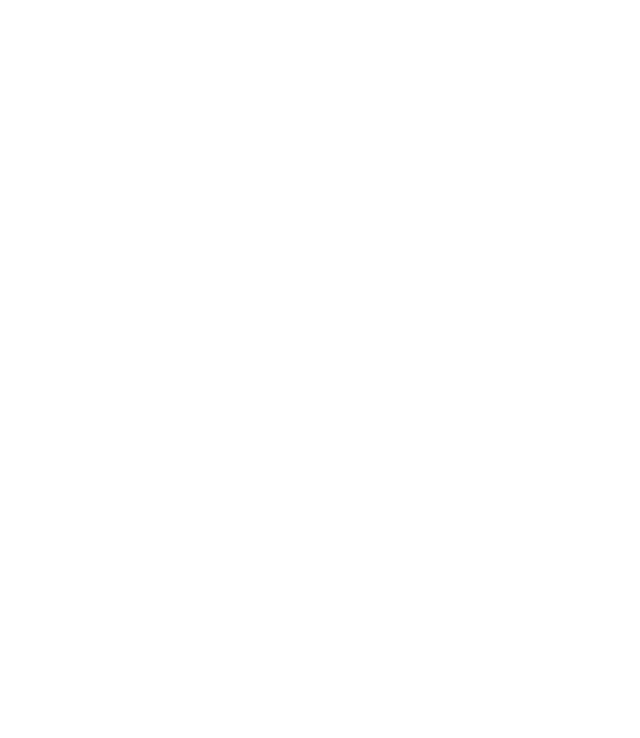
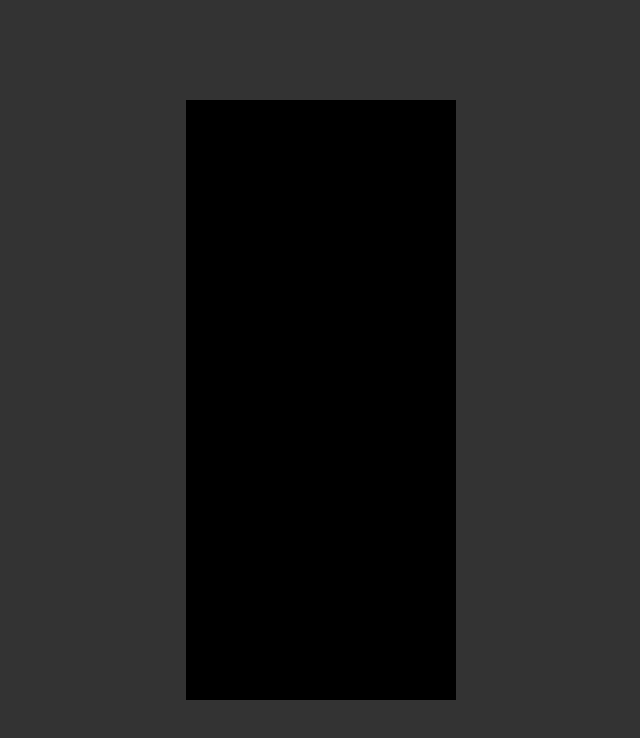
Before and after one commit to devonulrich/Quatris, a website built with webpack: page src/index.html in a window 1280 px wide. Shown: the whole page, without its empty margins (319-959 px from the left). Built offline with nearby package versions, Linux system fonts and the light colour scheme.

Commit message:
Began work on singleplayer game logic
game.js will control the game logic and house the grid of squares
for the player's own tetris board

```diff
--- a/package.json
+++ b/package.json
@@ -5,7 +5,8 @@
   "private": true,
   "scripts": {
     "test": "echo \"Error: no test specified\" && exit 1",
-    "build": "webpack"
+    "build": "webpack",
+    "start": "webpack-dev-server --open"
   },
   "keywords": [],
   "author": "",
@@ -13,6 +14,7 @@
   "devDependencies": {
     "html-webpack-plugin": "^3.2.0",
     "webpack": "^4.36.1",
-    "webpack-cli": "^3.3.6"
+    "webpack-cli": "^3.3.6",
+    "webpack-dev-server": "^3.7.2"
   }
 }
--- /dev/null
+++ b/src/game.js
@@ -0,0 +1,14 @@
+//this code is in charge of the game logic and board for the player
+
+let table;
+
+export function initTable() {
+    table = new Array(9);
+    for(let x = 0; x < 9; x++) {
+        table[x] = new Array(20).fill(0);
+    }
+}
+
+export function getTable() {
+    return table;
+}
--- a/src/index.html
+++ b/src/index.html
@@ -2,8 +2,24 @@
 <html>
     <head>
         <title>Quatris</title>
+        <style>
+            body {
+                background: #333;
+            }
+
+            #canvas {
+                width: 270px;
+                height: 600px;
+
+                position: absolute;
+                top: 50%;
+                left: 50%;
+                margin: -300px 0 0 -135px;
+                background: white;
+            }
+        </style>
     </head>
     <body>
-        <canvas width=300 height=200 id="canvas"></canvas>
+        <canvas width=270 height=600 id="canvas"></canvas>
     </body>
 </html>
--- a/src/index.js
+++ b/src/index.js
@@ -1,3 +1,11 @@
-for(let x = 0; x < 3; x++) {
-    console.log("hi");
-}
+import { initTable, getTable } from "./game";
+
+let canvas = document.getElementById("canvas");
+let ctx = canvas.getContext("2d");
+
+initTable();
+
+console.log(getTable());
+
+ctx.fillStyle = "#000";
+ctx.fillRect(0, 0, 270, 600);
--- a/webpack.config.js
+++ b/webpack.config.js
@@ -2,10 +2,14 @@ const path = require('path');
 const HtmlWebpackPlugin = require('html-webpack-plugin');
 
 module.exports = {
+    mode: 'development',
     entry: './src/index.js',
     output: {
         filename: 'main.js',
         path: path.resolve(__dirname, 'dist')
+    },
+    devServer: {
+        contentBase: './dist'
     },
     plugins: [
         new HtmlWebpackPlugin({
```
Also changed, not shown: 2 other files.
